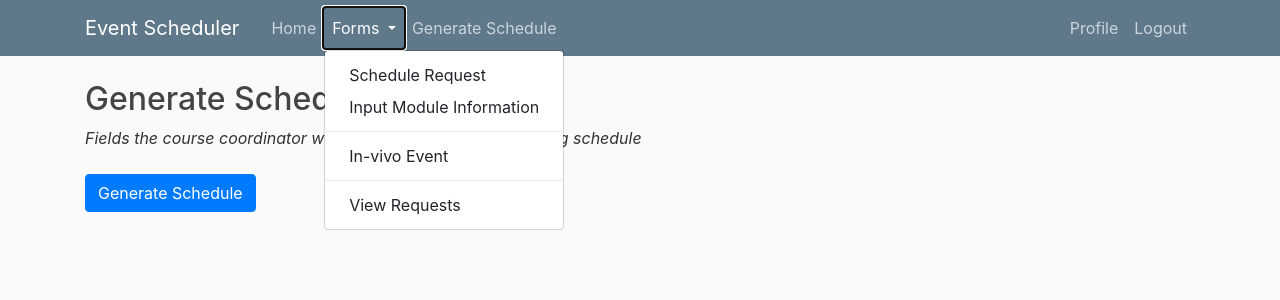
After one commit to 2manslkh/sutd-scheduler-db, a Django app: page /generate-schedule in a window 1280 px wide, after a click on "Forms". The commit adds this page. Shown: the top 300 px of the page. Run offline with Django 3.2, Linux system fonts and the light colour scheme; the visitor is signed in with stand-in values (Sample User, id 1); some libraries are stand-ins or nearby versions.

Commit message:
added basic generate schedule page

```diff
--- a/django/mysite/formstoadmin/views.py
+++ b/django/mysite/formstoadmin/views.py
@@ -25,7 +25,6 @@ def index(request):
                 remarks=data['remarks']
             )
             s.save()
-
     else:
         form = ScheduleRequestForm()
     return render(request, 'formstoadmin/index.html', {'form': form})
--- a/django/mysite/mysite/urls.py
+++ b/django/mysite/mysite/urls.py
@@ -17,6 +17,8 @@ from django.contrib import admin
 from django.contrib.auth import views as auth_views
 from django.urls import include, path
 from users import views as user_views
+from formstoadmin import views as formstoadminViews
+from schedule import views as scheduleViews
 
 urlpatterns = [
     path('admin/', admin.site.urls),
@@ -25,5 +27,11 @@ urlpatterns = [
     path('profile/', user_views.profile, name='profile'),
     path('login/', auth_views.LoginView.as_view(template_name="users/login.html"), name='login'),
     path('logout/', auth_views.LogoutView.as_view(template_name="users/logout.html"), name='logout'),
-    path('requestform/', include('formstoadmin.urls')),
+    # path('requestform/', include('formstoadmin.urls')),
+    # '' contains string after /requestform
+    path('request-form', formstoadminViews.index, name='request-form'),
+    path('input-module-info', formstoadminViews.inputModule, name='input-module-info'),
+    path('view-requests', formstoadminViews.viewRequests, name='view-requests'),
+    path('add-event', formstoadminViews.addEvent, name='add-event'),
+    path('generate-schedule', scheduleViews.generateSchedule, name="generate-schedule"),
 ]
--- a/django/mysite/schedule/static/schedule/others.css
+++ b/django/mysite/schedule/static/schedule/others.css
@@ -20,7 +20,6 @@ button.button-submit{
     font-size: 1.2em;
     position: relative;
     top: -7px;
-    line-height: 80%;
 }
 
 .button-submit:hover {
@@ -34,7 +33,6 @@ button.button-submit{
 .button-submit:active{
     outline:0;
     background-color: #d7d7dd;
-    padding: ;
 }
 
 #export-button{
--- a/django/mysite/schedule/templates/schedule/base.html
+++ b/django/mysite/schedule/templates/schedule/base.html
@@ -39,9 +39,11 @@
                   <a class="dropdown-item" href="{% url 'input-module-info' %}">Input Module Information</a>
                   <div class="dropdown-divider"></div>
                   <a class="dropdown-item" href="{% url 'add-event' %}">In-vivo Event</a>
+                  <div class="dropdown-divider"></div>
+                  <a class="dropdown-item" href="{% url 'view-requests' %}">View Requests</a>
                 </div>
               </li>
-              <a class="nav-item nav-link" href="{% url 'view-requests' %}">View Requests</a>
+              <a class="nav-item nav-link" href="{% url 'generate-schedule' %}">Generate Schedule</a>
             </div>
             <!-- Navbar Right Side -->
             <div class="navbar-nav">
--- /dev/null
+++ b/django/mysite/schedule/templates/schedule/generateSchedule.html
@@ -0,0 +1,11 @@
+{% extends "schedule/base.html" %}
+
+{% block content %}
+<h2>Generate Schedule</h2>
+
+<em>Fields the course coordinator will need to see before generating schedule</em><br><br>
+
+<button type="button" class="btn btn-primary btn-md">Generate Schedule</button>
+
+
+{% endblock content %}
--- a/django/mysite/schedule/views.py
+++ b/django/mysite/schedule/views.py
@@ -7,3 +7,8 @@ from django.contrib.auth.decorators import login_required
 @login_required
 def home(request):
     return render(request, 'schedule/home.html')
+
+
+@login_required
+def generateSchedule(request):
+    return render(request, 'schedule/generateSchedule.html')
```
Also changed, not shown: django/mysite/formstoadmin/urls.py (+7 -7 lines), django/mysite/schedule/static/schedule/fullCal.js (+0 -10 lines), django/mysite/schedule/templates/schedule/home.html (+7 -3 lines).
